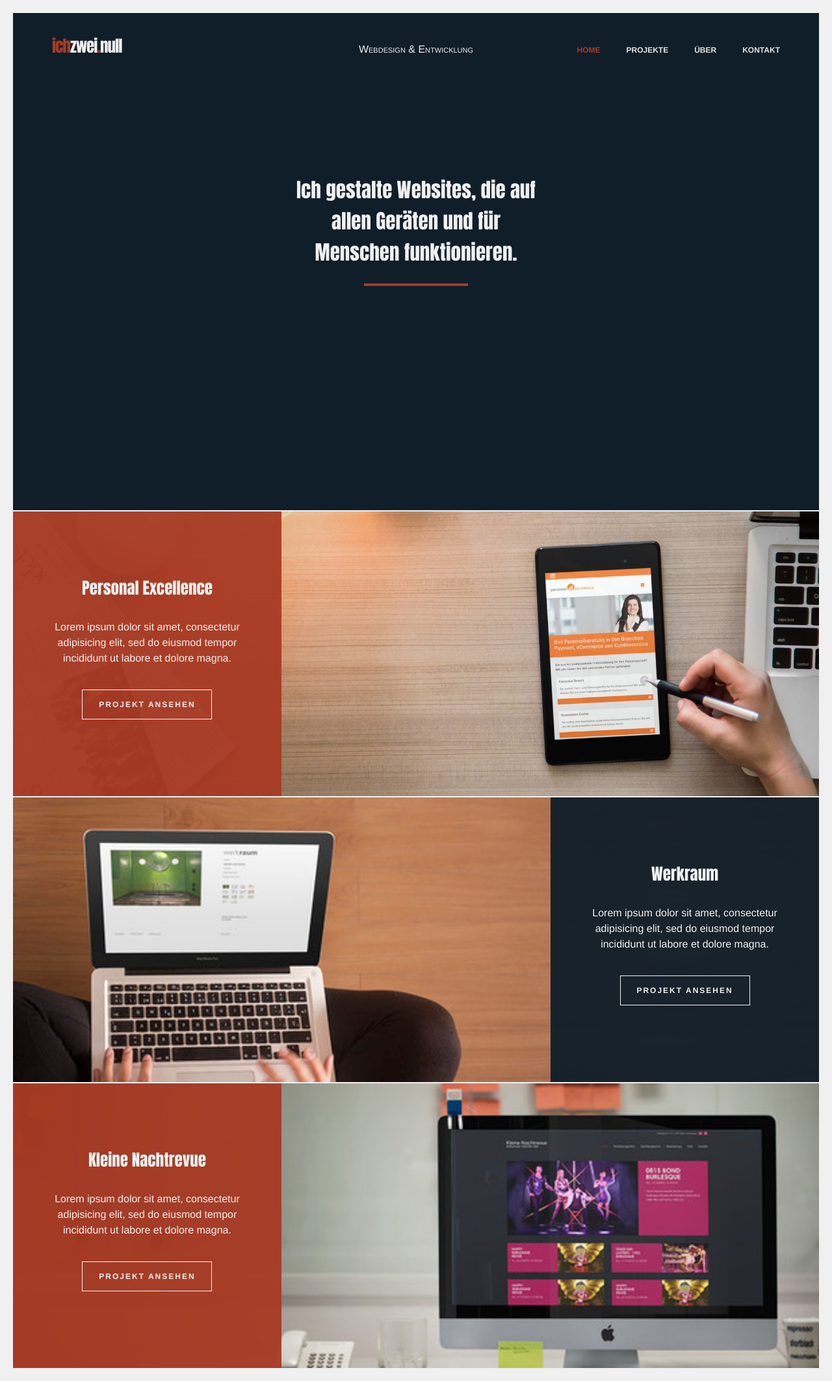
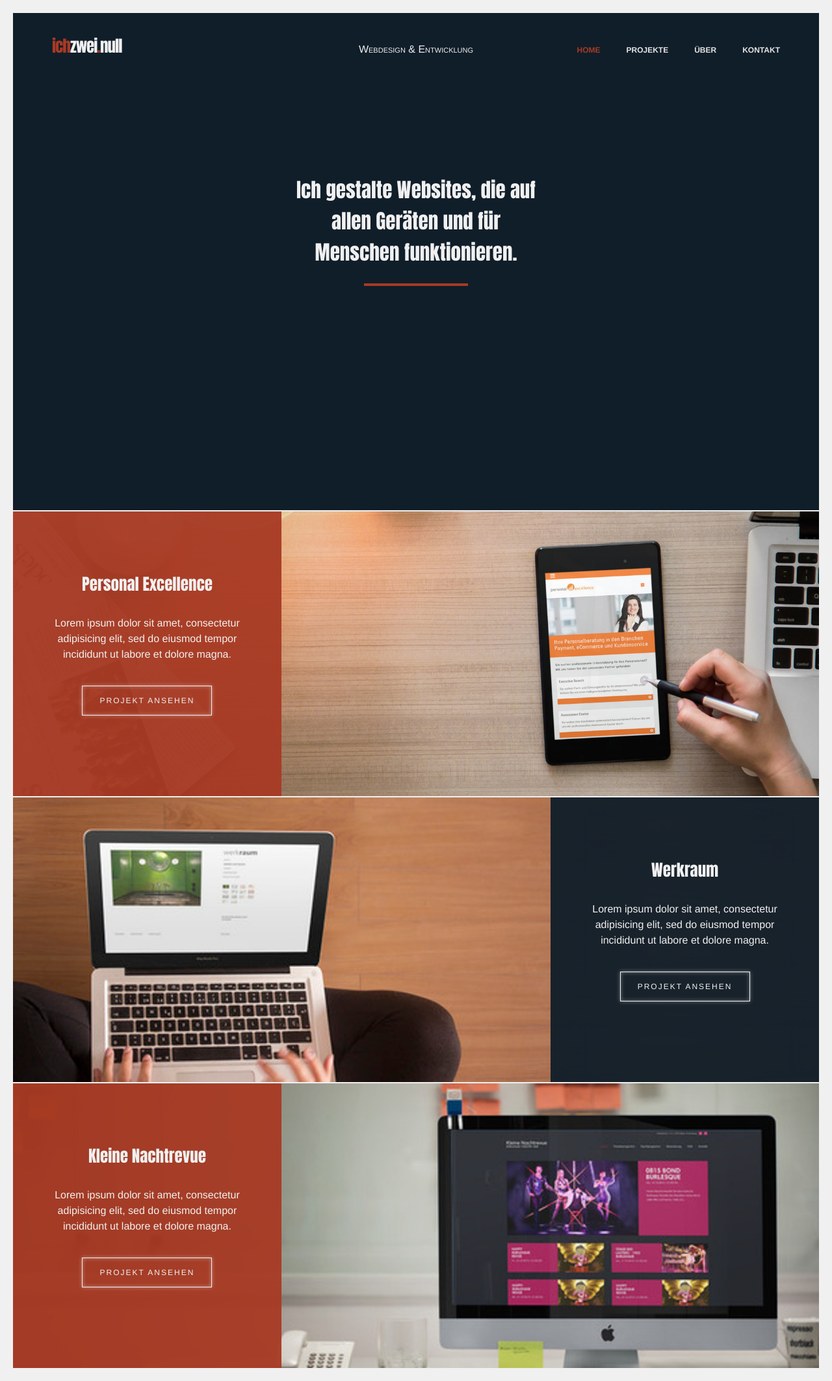
Before and after one commit to rschach/ichzweinull, a Jekyll site: the page built from index.html, in a window 1280 px wide. Shown: the whole page at 65% size. Built offline with Jekyll 4.4.1, drawn with Linux system fonts in a browser that asks for light colours; nearby versions of some CDN libraries; some web fonts are replaced.

Commit message:
Add buttons style

```diff
--- a/css/main.css
+++ b/css/main.css
@@ -270,17 +270,24 @@ h4 {
       color: #a83a24; }
 
 .button {
+  color: #f0f0f0;
+  background: none;
+  padding: 1.1em 0;
+  letter-spacing: 2px;
+  font-size: 75%;
+  font-weight: 400;
+  text-align: center;
+  text-transform: uppercase;
+  transition: background-color 0.3s, box-shadow 0.3s, color 0.3s;
+  margin: 36px auto;
+  max-width: 200px;
   display: block;
-  max-width: 200px;
-  margin: 36px auto 24px;
-  border: 1px solid;
-  padding: 16px;
-  font-size: 75%;
-  font-weight: 700;
-  letter-spacing: 2px;
-  line-height: 1;
-  text-align: center;
-  text-transform: uppercase; }
+  box-shadow: inset 0 0 0.5em rgba(240, 240, 240, 0.4), 0 0 0.5em rgba(240, 240, 240, 0.4);
+  border: 1px solid #f0f0f0; }
+  .button:hover {
+    color: #101E2A;
+    background: #f0f0f0;
+    box-shadow: inset 0 0 0 rgba(240, 240, 240, 0.4), 0 0 1.5em rgba(240, 240, 240, 0.4); }
 
 div.sections {
   padding: 2px;
```
Also changed, not shown: _sass/2-modules/_buttons.sass (+16 -8 lines).
